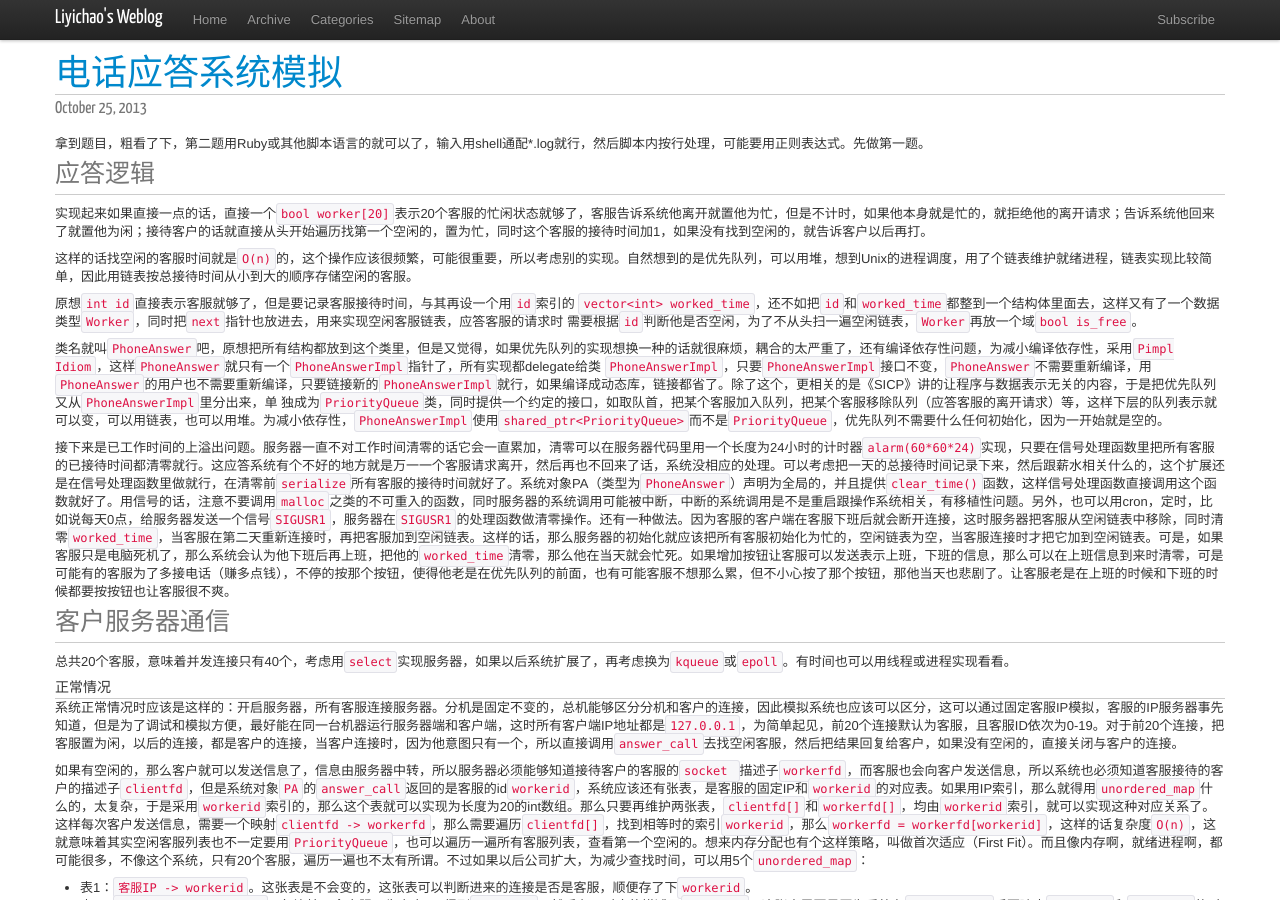
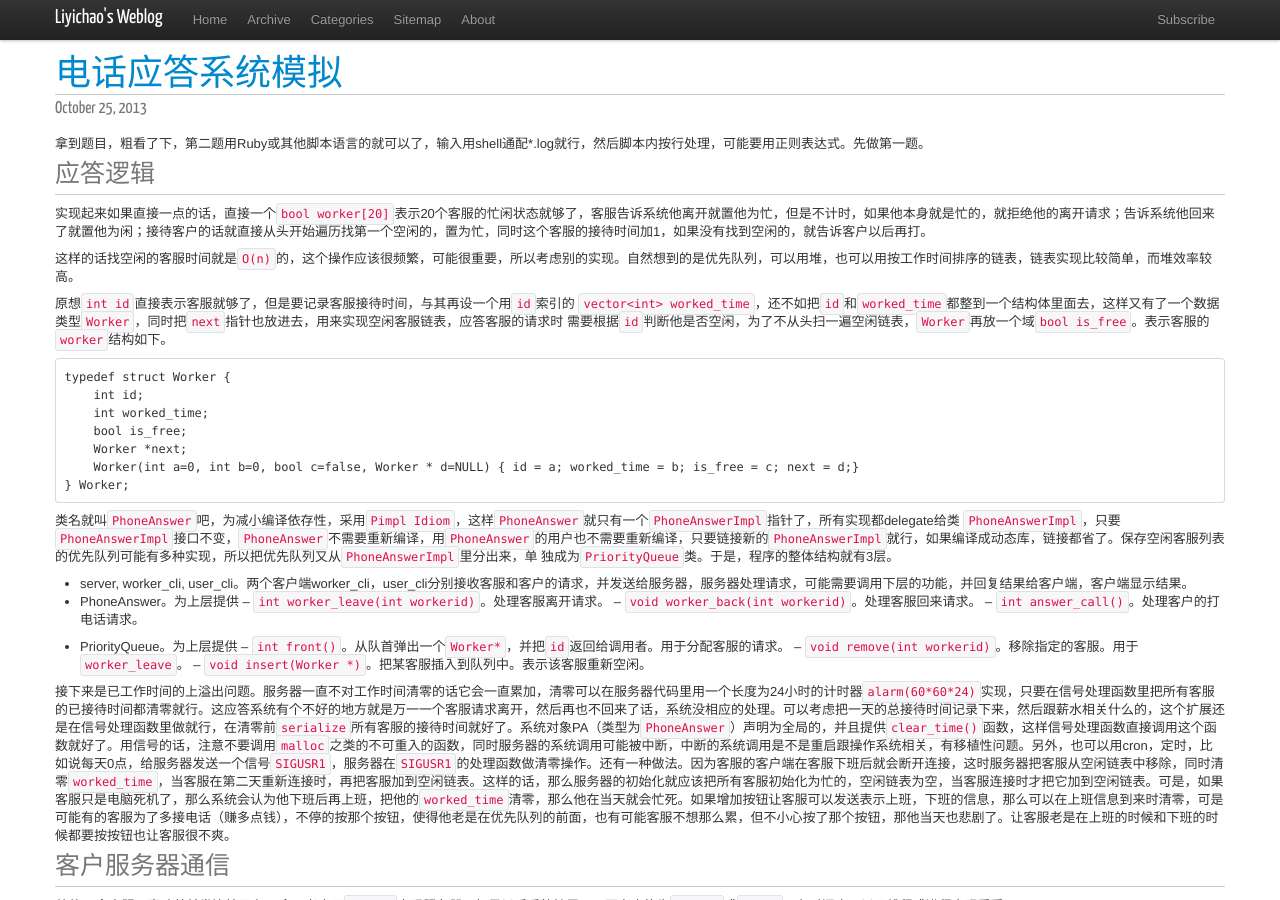
Before and after one commit to liyichao/liyichao.github.io, a Jekyll site: the page built from _posts/2013/2013-10-25-phone-answering-logic.md, in a window 1280 px wide and 900 px high. Built offline with Jekyll 4.4.1, drawn with Linux system fonts in a browser that asks for light colours; nearby versions of some CDN libraries; Markdown is read by kramdown in place of the engine named in the settings; comment, search, counter and statistics services are not loaded.

Commit message:
no comment

```diff
--- a/_posts/2013/2013-10-25-phone-answering-logic.md
+++ b/_posts/2013/2013-10-25-phone-answering-logic.md
@@ -10,15 +10,35 @@ tags: []
 ###应答逻辑
 实现起来如果直接一点的话，直接一个`bool worker[20]`表示20个客服的忙闲状态就够了，客服告诉系统他离开就置他为忙，但是不计时，如果他本身就是忙的，就拒绝他的离开请求；告诉系统他回来了就置他为闲；接待客户的话就直接从头开始遍历找第一个空闲的，置为忙，同时这个客服的接待时间加1，如果没有找到空闲的，就告诉客户以后再打。
 
-这样的话找空闲的客服时间就是`O(n)`的，这个操作应该很频繁，可能很重要，所以考虑别的实现。自然想到的是优先队列，可以用堆，想到Unix的进程调度，用了个链表维护就绪进程，链表实现比较简单，因此用链表按总接待时间从小到大的顺序存储空闲的客服。
+这样的话找空闲的客服时间就是`O(n)`的，这个操作应该很频繁，可能很重要，所以考虑别的实现。自然想到的是优先队列，可以用堆，也可以用按工作时间排序的链表，链表实现比较简单，而堆效率较高。
 
 原想`int id`直接表示客服就够了，但是要记录客服接待时间，与其再设一个用`id`索引的 `vector<int>
 worked_time`，还不如把`id`和`worked_time`都整到一个结构体里面去，这样又有了一个数据类型`Worker`，同时把`next`指针也放进去，用来实现空闲客服链表，应答客服的请求时
-需要根据`id`判断他是否空闲，为了不从头扫一遍空闲链表，`Worker`再放一个域`bool is_free`。
+需要根据`id`判断他是否空闲，为了不从头扫一遍空闲链表，`Worker`再放一个域`bool is_free`。表示客服的`worker`结构如下。
 
-类名就叫`PhoneAnswer`吧，原想把所有结构都放到这个类里，但是又觉得，如果优先队列的实现想换一种的话就很麻烦，耦合的太严重了，还有编译依存性问题，为减小编译依存性，采用`Pimpl Idiom`，这样`PhoneAnswer`就只有一个`PhoneAnswerImpl`指针了，所有实现都delegate给类
-`PhoneAnswerImpl`，只要`PhoneAnswerImpl`接口不变，`PhoneAnswer`不需要重新编译，用`PhoneAnswer`的用户也不需要重新编译，只要链接新的`PhoneAnswerImpl`就行，如果编译成动态库，链接都省了。除了这个，更相关的是《SICP》讲的让程序与数据表示无关的内容，于是把优先队列又从`PhoneAnswerImpl`里分出来，单
-独成为`PriorityQueue`类，同时提供一个约定的接口，如取队首，把某个客服加入队列，把某个客服移除队列（应答客服的离开请求）等，这样下层的队列表示就可以变，可以用链表，也可以用堆。为减小依存性，`PhoneAnswerImpl`使用`shared_ptr<PriorityQueue>`而不是`PriorityQueue`，优先队列不需要什么任何初始化，因为一开始就是空的。
+    typedef struct Worker {
+	    int id;
+	    int worked_time;
+	    bool is_free;
+	    Worker *next;
+	    Worker(int a=0, int b=0, bool c=false, Worker * d=NULL) { id = a; worked_time = b; is_free = c; next = d;}
+    } Worker;
+
+
+类名就叫`PhoneAnswer`吧，为减小编译依存性，采用`Pimpl Idiom`，这样`PhoneAnswer`就只有一个`PhoneAnswerImpl`指针了，所有实现都delegate给类
+`PhoneAnswerImpl`，只要`PhoneAnswerImpl`接口不变，`PhoneAnswer`不需要重新编译，用`PhoneAnswer`的用户也不需要重新编译，只要链接新的`PhoneAnswerImpl`就行，如果编译成动态库，链接都省了。保存空闲客服列表的优先队列可能有多种实现，所以把优先队列又从`PhoneAnswerImpl`里分出来，单
+独成为`PriorityQueue`类。于是，程序的整体结构就有3层。
+
+- server, worker_cli, user_cli。两个客户端worker_cli，user_cli分别接收客服和客户的请求，并发送给服务器，服务器处理请求，可能需要调用下层的功能，并回复结果给客户端，客户端显示结果。
+- PhoneAnswer。为上层提供
+    -- `int worker_leave(int workerid)`。处理客服离开请求。
+    -- `void worker_back(int workerid)`。处理客服回来请求。
+    -- `int answer_call()`。处理客户的打电话请求。
+
+- PriorityQueue。为上层提供
+    -- `int front()`。从队首弹出一个`Worker*`，并把`id`返回给调用者。用于分配客服的请求。
+    -- `void remove(int workerid)`。移除指定的客服。用于`worker_leave`。
+    -- `void insert(Worker *)`。把某客服插入到队列中。表示该客服重新空闲。
 
 接下来是已工作时间的上溢出问题。服务器一直不对工作时间清零的话它会一直累加，清零可以在服务器代码里用一个长度为24小时的计时器`alarm(60*60*24)`实现，只要在信号处理函数里把所有客服的已接待时间都清零就行。这应答系统有个不好的地方就是万一一个客服请求离开，然后再也不回来了话，系统没相应的处理。可以考虑把一天的总接待时间记录下来，然后跟薪水相关什么的，这个扩展还是在信号处理函数里做就行，在清零前`serialize`所有客服的接待时间就好了。系统对象PA（类型为`PhoneAnswer`）声明为全局的，并且提供`clear_time()`函数，这样信号处理函数直接调用这个函数就好了。用信号的话，注意不要调用`malloc`之类的不可重入的函数，同时服务器的系统调用可能被中断，中断的系统调用是不是重启跟操作系统相关，有移植性问题。另外，也可以用cron，定时，比如说每天0点，给服务器发送一个信号`SIGUSR1`，服务器在`SIGUSR1`的处理函数做清零操作。还有一种做法。因为客服的客户端在客服下班后就会断开连接，这时服务器把客服从空闲链表中移除，同时清零`worked_time`，当客服在第二天重新连接时，再把客服加到空闲链表。这样的话，那么服务器的初始化就应该把所有客服初始化为忙的，空闲链表为空，当客服连接时才把它加到空闲链表。可是，如果客服只是电脑死机了，那么系统会认为他下班后再上班，把他的`worked_time`清零，那么他在当天就会忙死。如果增加按钮让客服可以发送表示上班，下班的信息，那么可以在上班信息到来时清零，可是可能有的客服为了多接电话（赚多点钱），不停的按那个按钮，使得他老是在优先队列的前面，也有可能客服不想那么累，但不小心按了那个按钮，那他当天也悲剧了。让客服老是在上班的时候和下班的时候都要按按钮也让客服很不爽。
 
```
